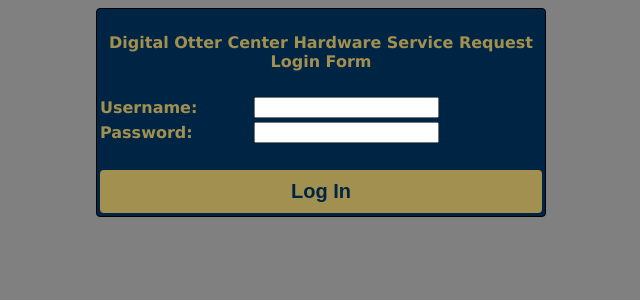
After one commit to SpencerBelleau/DOC_HardwareServiceRequestDatabase, a PHP site: page /Login.php in a window 1280 px wide. The commit adds this page. Shown: the top 300 px of the page, without its empty margins (319-959 px from the left). Run offline with PHP 8.4, Linux system fonts and the light colour scheme.

Commit message:
Whole thing basically done, next step is account creation page.

```diff
--- /dev/null
+++ b/Login.php
@@ -0,0 +1,96 @@
+<?php
+	session_start();
+    //sha1 length is 40
+    //sha2 length is 64
+    require "snippets/dbConn.php";
+	require "snippets/SQLTools.php";
+	require "snippets/utils.php";
+
+	if(isset($_POST['LoginForm']))
+	{
+		$com1 = "SELECT userId, username, password, firstName, lastName FROM DOC_Users WHERE username = :username";
+		$ret = executeSQL_Safe($com1, $dbConn, ":username", $_POST['username']);
+		if (empty($ret))
+		{
+			echo "Wrong Password";
+		}
+		else if($ret[0]['password'] != sha1($_POST['password']))
+		{
+			echo "Wrong Password";
+		}
+		else
+		{
+			$_SESSION['username'] = $ret[0]['username'];
+			$_SESSION['userID'] = $ret[0]['userId'];
+			$_SESSION['name'] = $ret[0]['firstName'] . " " . $ret[0]['lastName'];
+			header("Location: Index.php");
+		}
+	}
+?>
+
+<!DOCTYPE html>
+<head>
+
+</head>
+<style>
+	h1, h2{
+		text-align:center;
+	}
+	table{
+		margin-left:auto;
+		margin-right:auto;
+		border:1px solid black;
+		border-radius:4px;
+		width:450px;
+		background-color:#002544;
+	}
+	button{
+		background-color: #A29051; /* Green */
+    	border: none;
+    	width:100%;
+    	border-radius:4px;
+    	color: #002544;
+    	padding: 10px 32px;
+    	text-align: center;
+    	text-decoration: none;
+    	display: inline-block;
+    	font-size: 16px;
+	}
+</style>
+</style>
+
+<body style="background-color:grey;font-family:Verdana">
+	<table>
+		<tr>
+			<td style="text-align:center;color:#A29051" colspan=2><h4>Digital Otter Center Hardware Service Request Login Form</h4></td>
+		</tr>
+		<form method="post" id="loginForm">
+			<tr>
+				<td style="width:150px;color:#A29051">
+					<b>Username:</b>
+				</td>
+				<td>
+					<input type="text" name="username">
+				</td>
+			</tr>
+			<tr>
+				<td style="width:150px;color:#A29051">
+					<b>Password: </b>
+				</td>
+				<td>
+					<input type="password" name="password">
+				</td>
+			</tr>
+			<tr>
+				<td>
+					<br/>
+				</td>
+			</tr>
+			<tr>
+				<td colspan=2>
+					<button type="submit" form="loginForm" name="LoginForm" value = "Login!"><b style="font-size: 20px">Log In</b></button>
+				</td>
+			</tr>
+		</form>
+	</table>
+</body>
--- /dev/null
+++ b/Logout.php
@@ -0,0 +1,5 @@
+<?php
+    session_start();
+	session_destroy();
+	header("Location:Login.php");
+?>
--- a/snippets/utils.php
+++ b/snippets/utils.php
@@ -21,11 +21,11 @@
 	{
 		if($row['complete'] == 0)
 		{
-			$col = "style='background-color:LightCoral'";
+			$col = "style='background-color:#e64a4a'";//
 		}else if ($row['complete'] == 2){
-			$col = "style='background-color:LimeGreen'";
+			$col = "style='background-color:#52CD52'";//Limegreen
 		}else{
-			$col = "style='background-color:Khaki'";
+			$col = "style='background-color:#ffff77'";//Khaki
 		}
 		echo '<table ' . $col . '>';
 		echo '<tr><td style="width:150px"><b>NAME:</b></td><td> ' . $row['firstName'] . " " . $row['lastName'] . '</td></tr>';
@@ -33,7 +33,8 @@
 		echo '<tr><td style="width:150px"><b>PHONE:</b></td><td> ' . $row['phoneNumber'] . '</td></tr>';
 		echo '<tr><td style="width:150px"><b>E-MAIL:</b></td><td> ' . $row['email'] . '</td></tr>';
 		echo '<tr><td style="width:150px"><b>COMPUTER:</b></td><td> ' . $row['computerModel'] . '</td></tr>';
-		echo '<tr><td style="width:150px"><b>SERVICE:</b></td><td> ' . $row['serviceRequested'] . '</td></tr>';
+		echo '<tr><td colspan=2><hr style="border:none;height:1px;color:black;background-color:black"><td></tr>';
+		echo '<tr><td colspan=2><b>SERVICE</b><br/> ' . $row['serviceRequested'] . '</td></tr>';
 		echo '<tr><td colspan=2><b>EXTRA PARTS</b><br/>' . $row['extraParts'] . '</td></tr>';
 		echo '<tr><td style="width:150px"><b>TIME SUBMITTED:</b></td><td> ' . $row['requestTime'] . '</td></tr>';
 		if($row['complete'] == 0)
```
Also changed, not shown: Index.php (+45 -8 lines).
